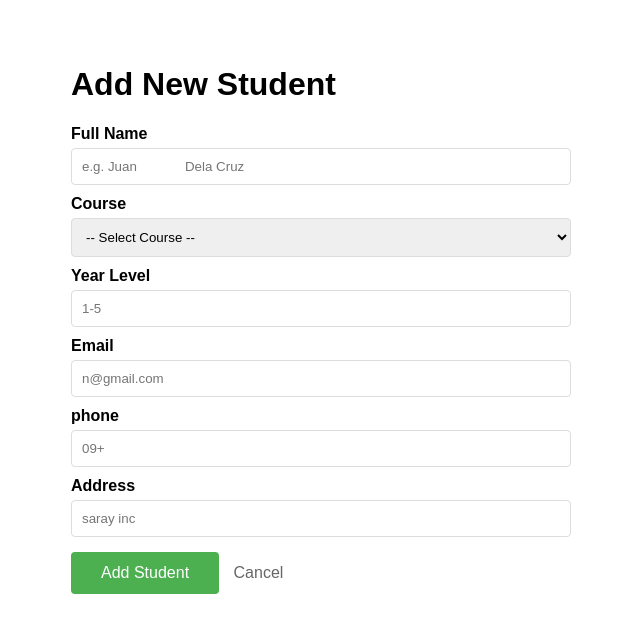
After one commit to Ag2006-stack/IM102_TASK, a PHP site: page /add.php in a window 1280 px wide. The commit adds this page. Shown: the top 633 px of the page, without its empty margins (319-959 px from the left). Run offline with PHP 8.4, Linux system fonts and the light colour scheme.

Commit message:
Add files via upload

```diff
--- /dev/null
+++ b/im102_week1/add.css
@@ -0,0 +1,49 @@
+body {
+            font-family: Arial;
+            margin: 20px;
+        }
+
+        .container {
+            max-width: 500px;
+            margin: 0 auto;
+            background: white;
+            padding: 25px;
+            border-radius: 8px;
+        }
+
+        label {
+            display: block;
+            margin: 10px 0 5px;
+            font-weight: bold;
+        }
+
+        input,
+        select {
+            width: 100%;
+            padding: 10px;
+            border: 1px solid #ddd;
+            border-radius: 4px;
+            box-sizing: border-box;
+        }
+
+        button {
+            margin-top: 15px;
+            padding: 12px 30px;
+            background: #4CAF50;
+            color: white;
+            border: none;
+            border-radius: 4px;
+            cursor: pointer;
+            font-size: 1em;
+        }
+
+        button:hover {
+            background: #45a049;
+        }
+
+        .cancel {
+            display: inline-block;
+            margin-left: 10px;
+            color: #666;
+            text-decoration: none;
+        }
--- /dev/null
+++ b/im102_week1/add.php
@@ -0,0 +1,65 @@
+<?php
+require_once 'config.php';
+
+if ($_SERVER['REQUEST_METHOD'] === 'POST') {
+    $name = $conn->real_escape_string($_POST['name']);
+    $course = $conn->real_escape_string($_POST['course']);
+    $year = (int) $_POST['year'];
+    $email = $conn->real_escape_string($_POST['email']);
+    $phone = $conn->real_escape_string($_POST['phone']);
+    $address = $conn->real_escape_string($_POST['address']);
+
+    '</p>';
+    if (empty($name) || empty($course) || empty($year) || empty($email) || empty($phone) || empty($address)) {
+        $message = '<p style="color:red;">All fields are required.</p>';
+    } else {
+        $sql = "INSERT INTO students (name, course, year , email , phone , address ) VALUES ('$name',
+'$course', $year , '$email' , $phone , '$address' )";
+         if ($conn->query($sql)) {
+ echo '<p style="color:green; font-size:1.2em;">Student added!
+Redirecting...</p>';
+ header('Refresh: 2; URL=index.php');
+ exit;
+ }
+    }
+}
+?>
+<!DOCTYPE html>
+<html>
+
+<head>
+    <title>Add Student</title>
+    <link rel="stylesheet" href="add.css">
+</head>
+
+<body>
+    <div class="container">
+        <h1>Add New Student</h1>
+
+        <form method="POST">
+            <label>Full Name</label>
+            <input type="text" name="name" required placeholder="e.g. Juan
+            Dela Cruz">
+            <label>Course</label>
+            <select name="course" required>
+                <option value="">-- Select Course --</option>
+                <option value="BSIT">BSIT</option>
+                <option value="BSCS">BSCS</option>
+            </select>
+
+            <label>Year Level</label>
+            <input type="number" name="year" min="1" max="5" required placeholder="1-5">
+            <label>Email</label>
+            <input type="text" name="email"  required placeholder="n@gmail.com">
+            <label>phone</label>
+            <input type="number" name="phone"  required placeholder="09+">
+            <label>Address</label>
+            <input type="text" name="address"  required placeholder="saray inc">
+            <button type="submit">Add Student</button>
+
+            <a href="index.php" class="cancel">Cancel</a>
+        </form>
+    </div>
+</body>
+
+</html>
--- a/im102_week1/config.php
+++ b/im102_week1/config.php
@@ -2,7 +2,7 @@
 $host = 'localhost';
 $user = 'root';
 $pass = '';
-$db   = 'im102_week1';
+$db   = 'studentss';
 
 $conn = new mysqli($host, $user, $pass, $db);
 
```
Also changed, not shown: im102_week1/index.php (+38 -22 lines), im102_week1/style.css (added, +39 -0 lines), studentss.sql (added, +94 -0 lines).
